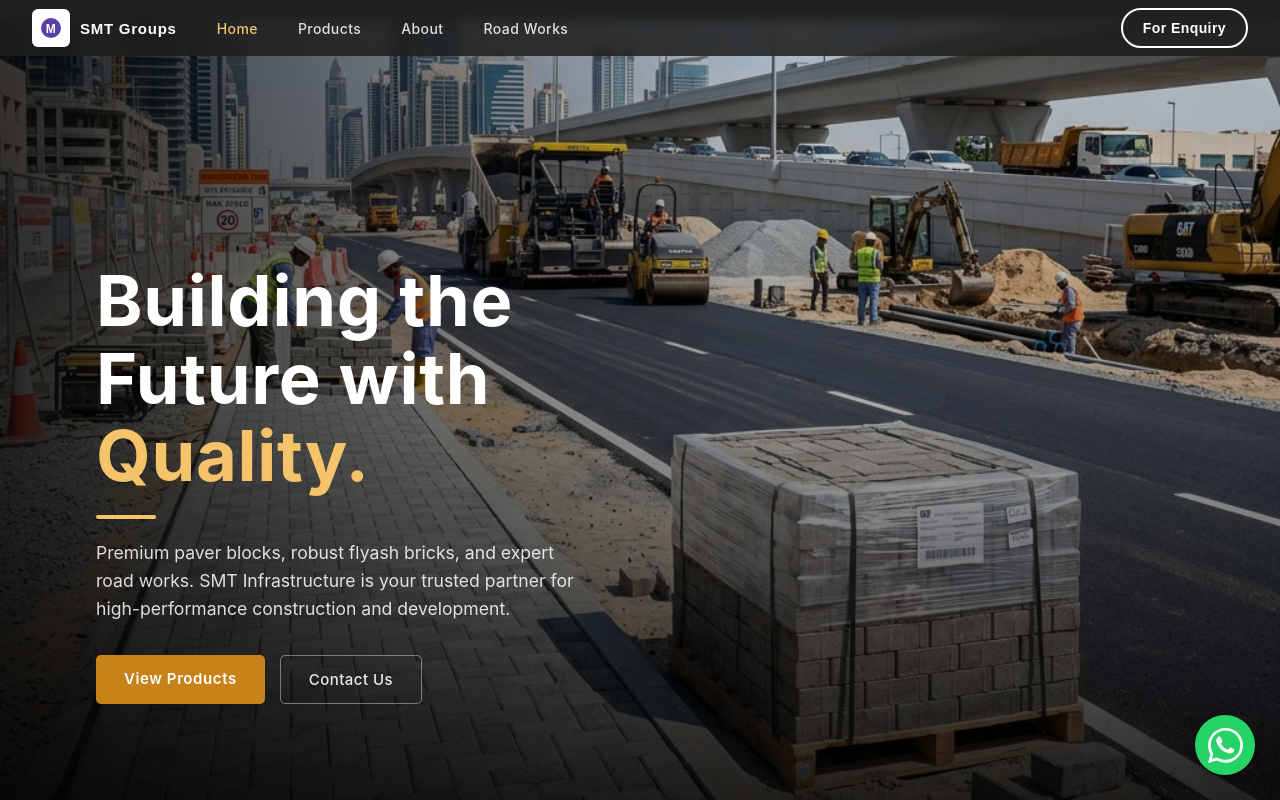
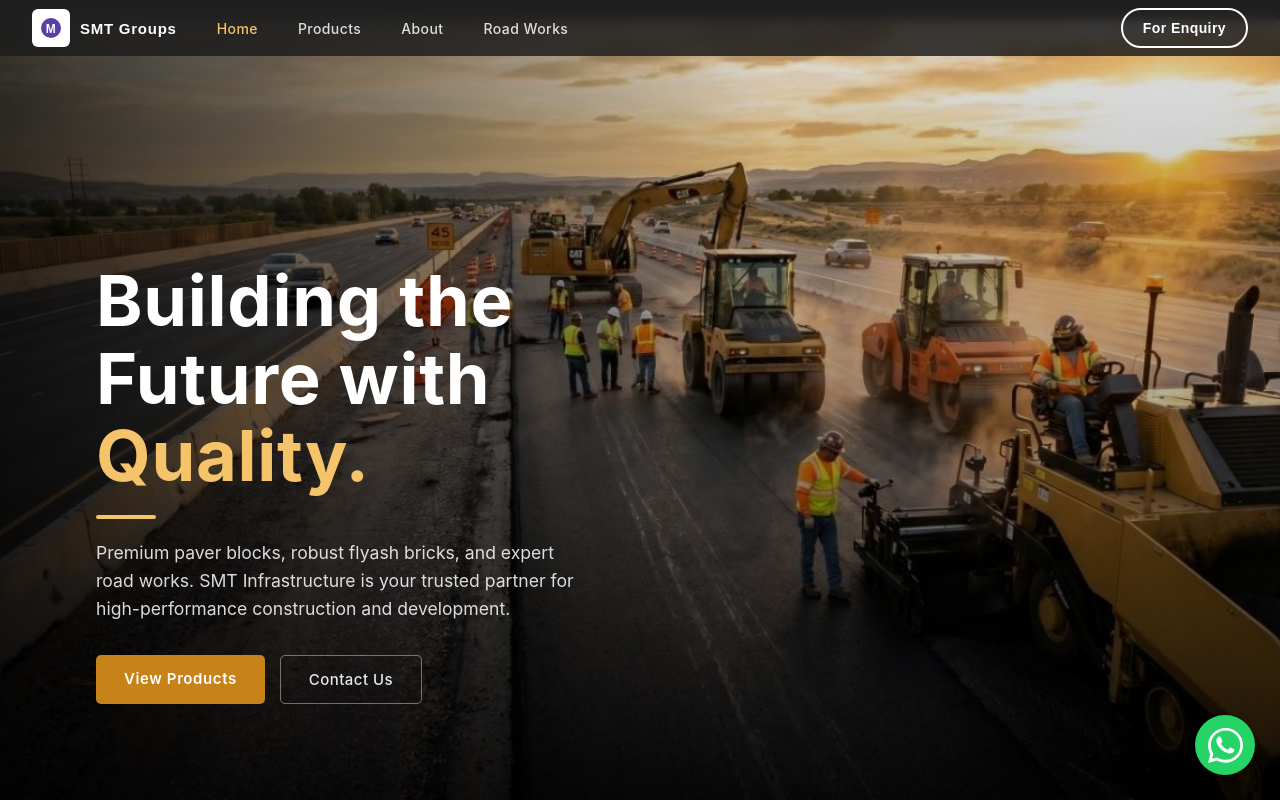
Before and after one commit to tharun-karthick/smt_websites, a React (Create React App) app: page / in a window 1280 px wide. Both pictures are taken after a click on the button "Scroll to top". Shown: the top 800 px of the page. Built offline with nearby package versions, Linux system fonts and the light colour scheme.

Commit message:
updated home page hero image

```diff
--- a/public/stylesheets/homePage.css
+++ b/public/stylesheets/homePage.css
@@ -40,11 +40,24 @@
 }
 
 .home-hero-img {
+  position: absolute;
+  top: 0;
+  left: 0;
   width: 100%;
   height: 100%;
   object-fit: cover;
   object-position: center;
   display: block;
+}
+
+.slide-top {
+  animation: heroCrossfade 8s infinite ease-in-out;
+}
+
+@keyframes heroCrossfade {
+  0%, 45% { opacity: 1; }
+  55%, 95% { opacity: 0; }
+  100% { opacity: 1; }
 }
 
 .home-hero-overlay {
@@ -189,6 +202,9 @@
 }
 
 .home-hero-img {
+  position: absolute;
+  top: 0;
+  left: 0;
   width: 100%;
   height: 100%;
   object-fit: cover;
--- a/src/pages/contactPage.tsx
+++ b/src/pages/contactPage.tsx
@@ -18,9 +18,9 @@ const ContactPage = () => {
     setSubmitStatus('idle');
 
     // PLACEHOLDERS: The user will need to replace these with their actual EmailJS keys.
-    const serviceID = 'YOUR_SERVICE_ID';
-    const templateID = 'YOUR_TEMPLATE_ID';
-    const publicKey = 'YOUR_PUBLIC_KEY';
+    const serviceID = 'service_9m02htv';
+    const templateID = 'template_ttv0z1j';
+    const publicKey = '9HsHsFbbobr2zs9aL';
 
     emailjs
       .sendForm(serviceID, templateID, form.current, {
@@ -122,7 +122,7 @@ const ContactPage = () => {
               <a href="https://wa.me/919942375000" target="_blank" rel="noreferrer" className="whatsapp">
                 <svg xmlns="http://www.w3.org/2000/svg" width="22" height="22" viewBox="0 0 24 24" fill="currentColor"><path d="M17.472 14.382c-.297-.149-1.758-.867-2.03-.967-.273-.099-.471-.148-.67.15-.197.297-.767.966-.94 1.164-.173.199-.347.223-.644.075-.297-.15-1.255-.463-2.39-1.475-.883-.788-1.48-1.761-1.653-2.059-.173-.297-.018-.458.13-.606.134-.133.298-.347.446-.52.149-.174.198-.298.298-.497.099-.198.05-.371-.025-.52-.075-.149-.669-1.612-.916-2.207-.242-.579-.487-.5-.669-.51a12.8 12.8 0 0 0-.57-.01c-.198 0-.52.074-.792.372-.272.297-1.04 1.016-1.04 2.479 0 1.462 1.065 2.875 1.213 3.074.149.198 2.096 3.2 5.077 4.487.709.306 1.262.489 1.694.625.712.227 1.36.195 1.871.118.571-.085 1.758-.719 2.006-1.413.248-.694.248-1.289.173-1.413-.074-.124-.272-.198-.57-.347m-5.421 7.403h-.004a9.87 9.87 0 0 1-5.031-1.378l-.361-.214-3.741.982.998-3.648-.235-.374a9.86 9.86 0 0 1-1.51-5.26c.001-5.45 4.436-9.884 9.888-9.884 2.64 0 5.122 1.03 6.988 2.898a9.825 9.825 0 0 1 2.893 6.994c-.003 5.45-4.437 9.884-9.885 9.884m8.413-18.297A11.815 11.815 0 0 0 12.05 0C5.495 0 .16 5.335.157 11.892c0 2.096.547 4.142 1.588 5.945L.057 24l6.305-1.654a11.882 11.882 0 0 0 5.683 1.448h.005c6.554 0 11.89-5.335 11.893-11.893a11.821 11.821 0 0 0-3.48-8.413z"/></svg>
               </a>
-              <a href="#" className="linkedin">
+              <a href="#" className="linkedIn">
                 <svg xmlns="http://www.w3.org/2000/svg" width="22" height="22" viewBox="0 0 24 24" fill="none" stroke="currentColor" strokeWidth="2" strokeLinecap="round" strokeLinejoin="round"><path d="M16 8a6 6 0 0 1 6 6v7h-4v-7a2 2 0 0 0-2-2 2 2 0 0 0-2 2v7h-4v-7a6 6 0 0 1 6-6z"></path><rect x="2" y="9" width="4" height="12"></rect><circle cx="4" cy="4" r="2"></circle></svg>
               </a>
             </div>
--- a/src/pages/homePage.tsx
+++ b/src/pages/homePage.tsx
@@ -3,7 +3,8 @@ import NavBar from "../components/navbar";
 import WhyChooseUsCard from "../components/whyChooseUsCard";
 import GoogleReviewCard from "../components/googleReviewCard";
 import { ShieldCheck, Clock, Layers, HardHat, Users, Leaf, Flame, IndianRupee, Award, Handshake, Building } from "lucide-react";
-import homeHeroImg from "../assets/home_hero_3d.png";
+import homeHeroImg1 from "../assets/home_hero_3d.png";
+import homeHeroImg2 from "../assets/homePage-roadworks.jpeg";
 import structureImg from "../assets/3dStructure.png";
 import GoogleMap from "../components/maps";
 
@@ -11,7 +12,8 @@ const Homepage = () => {
     return (
         <div>
             <div className="home-hero">
-                <img src={homeHeroImg} alt="SMT Infrastructure" className="home-hero-img" />
+                <img src={homeHeroImg1} alt="SMT Infrastructure" className="home-hero-img" />
+                <img src={homeHeroImg2} alt="SMT Infrastructure Roadworks" className="home-hero-img slide-top" />
                 <div className="home-hero-overlay"></div>
                 <NavBar></NavBar>
                 <div className="home-hero-content">
```
Also changed, not shown: src/assets/homePage-roadworks.jpeg (added), 1 other file (tests, documents, lock files or other folders).
